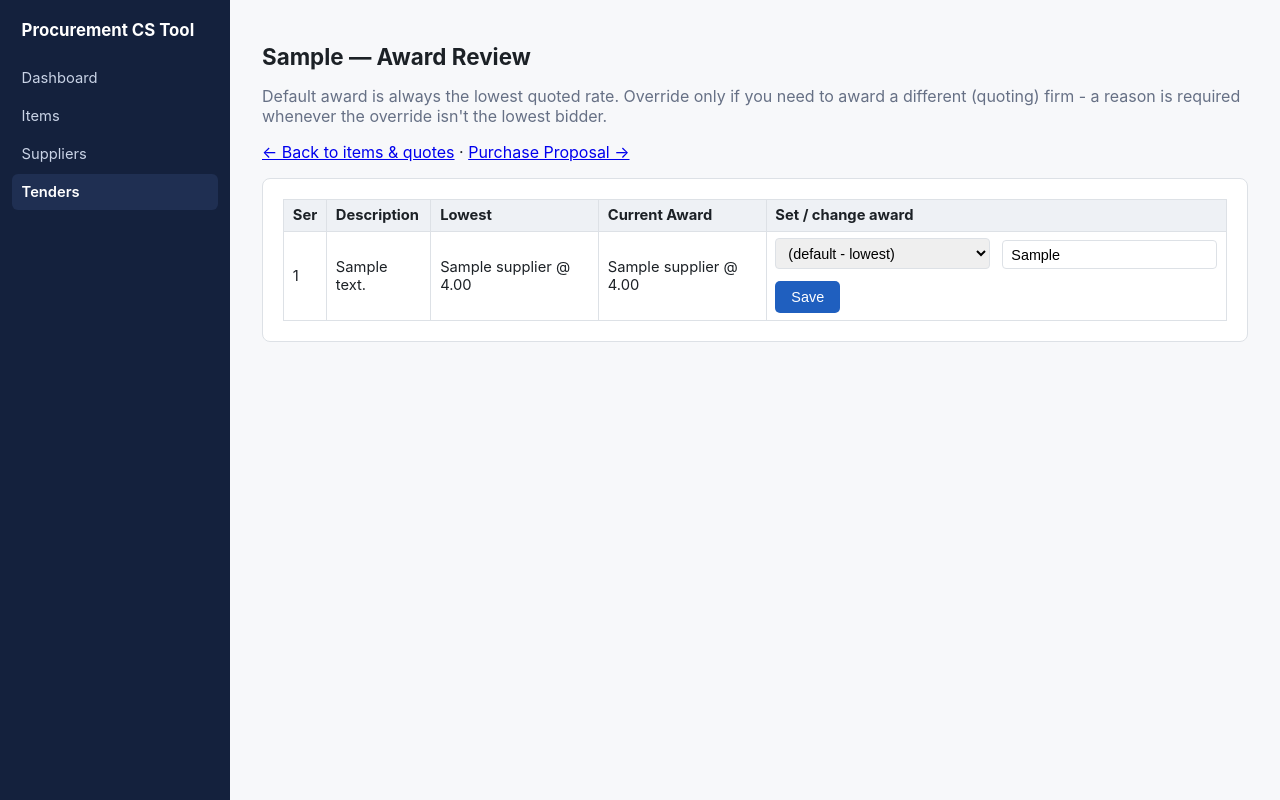
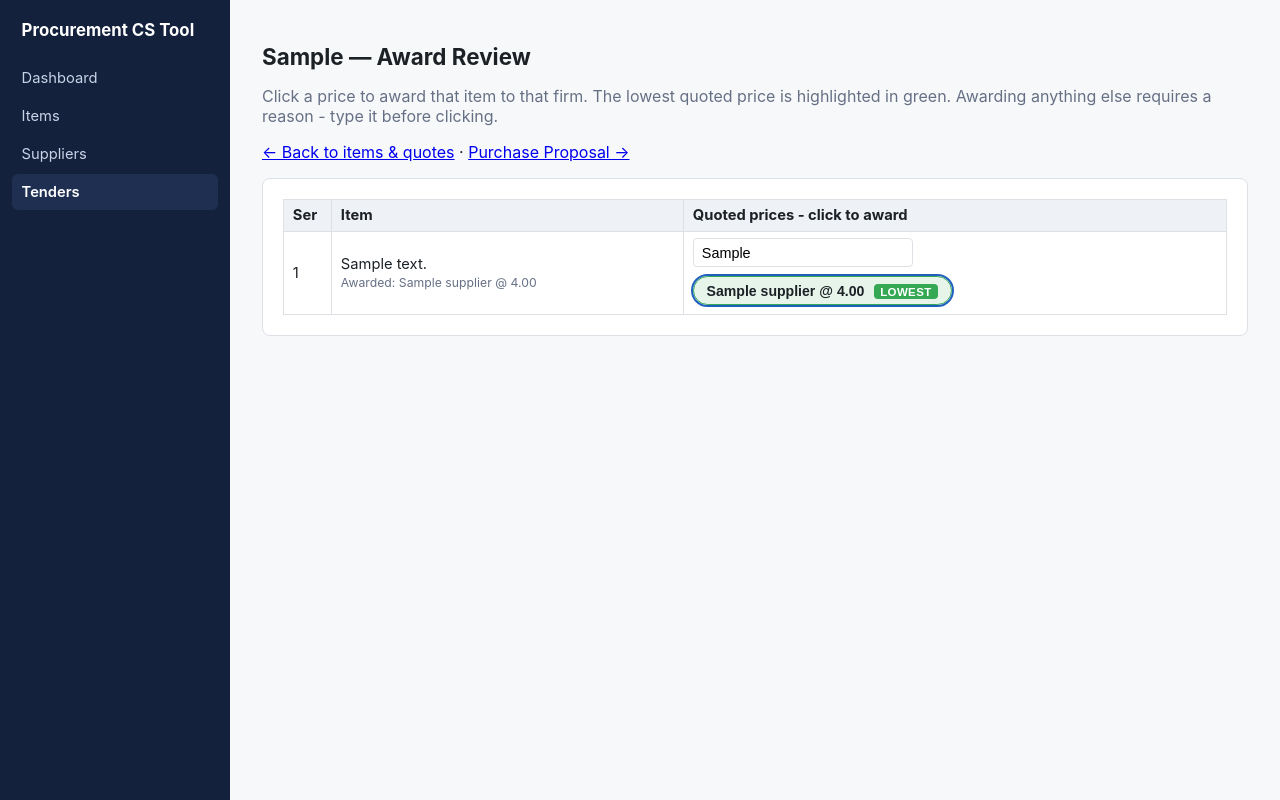
Before and after one commit to pretyiman/procurement-cs-tool, a FastAPI app: page /tenders/1/award in a window 1280 px wide. Run offline with FastAPI, Linux system fonts and the light colour scheme; tables that the repository leaves empty hold one stand-in row (values such as "Sample post").

Commit message:
Phase 8: visual side-by-side award comparison
Redesigns Award Review: every quoting supplier for an item now
renders as a clickable price pill in ascending-price order, lowest
badged and highlighted; clicking a pill submits the award directly
(multiple submit buttons sharing name="awarded_supplier_id" in one
per-item form) instead of a dropdown + separate Save button. A
"Reset to lowest" button appears once an item has an override. No
award_engine.py changes - validate_override/resolve_award were
already correct; this only needed lowest_supplier_id threaded into
the award_review route's row dict for the template to mark the
right pill.

Verified: pytest tests/ (17, unchanged) passes. Manually confirmed on
a running server (after ruling out a --reload staleness red herring,
now documented in CLAUDE.md): lowest pill is badged/highlighted by
default and carries the award with no reason needed; a non-lowest
pill without a reason is rejected (400); with a reason it becomes the
awarded pill while the lowest badge correctly stays on the actual
cheapest option; "Reset to lowest" clears the override.

```diff
--- a/app/main.py
+++ b/app/main.py
@@ -571,6 +571,7 @@ def award_review(tender_id: int, request: Request, session: Session = Depends(ge
         rows.append(
             {
                 "item": ai.item,
+                "lowest_supplier_id": result.lowest_supplier_id,
                 "lowest_name": cs.suppliers_by_id[result.lowest_supplier_id].name
                 if result.lowest_supplier_id
                 else None,
--- a/app/templates/award_review.html
+++ b/app/templates/award_review.html
@@ -3,56 +3,53 @@
 {% block content %}
 <h1>{{ tender.inquiry_no }} &mdash; Award Review</h1>
 <p class="muted">
-  Default award is always the lowest quoted rate. Override only if you need
-  to award a different (quoting) firm - a reason is required whenever the
-  override isn't the lowest bidder.
+  Click a price to award that item to that firm. The lowest quoted price is
+  highlighted in green. Awarding anything else requires a reason - type it
+  before clicking.
 </p>
 <p><a href="/tenders/{{ tender.id }}">&larr; Back to items &amp; quotes</a> &middot; <a href="/tenders/{{ tender.id }}/proposal">Purchase Proposal &rarr;</a></p>
 
-<div class="card" style="overflow-x:auto">
+<div class="card">
   <table>
     <thead>
-      <tr>
-        <th>Ser</th><th>Description</th><th>Lowest</th><th>Current Award</th><th>Set / change award</th>
-      </tr>
+      <tr><th style="width:3rem">Ser</th><th style="width:22rem">Item</th><th>Quoted prices - click to award</th></tr>
     </thead>
     <tbody>
       {% for row in rows %}
       <tr>
         <td>{{ row.item.ser }}</td>
-        <td>{{ row.item.item_master.description }}</td>
         <td>
-          {% if row.lowest_name %}{{ row.lowest_name }} @ {{ '%.2f'|format(row.lowest_rate) }}
-          {% else %}<span class="nq">no quotes</span>{% endif %}
-        </td>
-        <td>
+          {{ row.item.item_master.description }}
+          <br>
           {% if row.invalid_override %}
-            <span class="nq">override invalid (supplier no longer quotes this item) - needs review</span>
+            <small class="nq">override invalid (supplier no longer quotes this item) - needs review</small>
           {% elif row.awarded_name %}
-            {{ row.awarded_name }} @ {{ '%.2f'|format(row.awarded_rate) }}
-            {% if row.is_override %}<br><small class="muted">override: {{ row.override_reason }}</small>{% endif %}
+            <small class="muted">
+              Awarded: {{ row.awarded_name }} @ {{ '%.2f'|format(row.awarded_rate) }}
+              {% if row.is_override %} (override){% endif %}
+            </small>
+            {% if row.is_override and row.override_reason %}<br><small class="muted">Reason: {{ row.override_reason }}</small>{% endif %}
           {% else %}
-            <span class="nq">unresolved (NQ by every firm)</span>
+            <small class="nq">unresolved (NQ by every firm)</small>
           {% endif %}
         </td>
         <td>
           {% if row.options %}
-          <form method="post" action="/tenders/{{ tender.id }}/items/{{ row.item.id }}/award" class="row-form">
-            <div class="field" style="min-width:170px">
-              <select name="awarded_supplier_id">
-                <option value="">(default - lowest)</option>
-                {% for sid, name, rate in row.options %}
-                <option value="{{ sid }}" {{ 'selected' if row.awarded_supplier_id == sid and row.is_override else '' }}>
-                  {{ name }} @ {{ '%.2f'|format(rate) }}
-                </option>
-                {% endfor %}
-              </select>
-            </div>
-            <div class="field" style="min-width:200px">
-              <input type="text" name="award_reason" placeholder="Reason (required if not lowest)"
-                     value="{{ row.override_reason or '' }}">
-            </div>
-            <button type="submit">Save</button>
+          <form method="post" action="/tenders/{{ tender.id }}/items/{{ row.item.id }}/award">
+            <input type="text" name="award_reason" placeholder="Reason (required if not lowest)"
+                   value="{{ row.override_reason or '' }}"
+                   style="width:220px; display:inline-block; margin-bottom:0.4rem;">
+            <br>
+            {% for sid, name, rate in row.options %}
+            <button type="submit" name="awarded_supplier_id" value="{{ sid }}"
+                    class="price-pill {{ 'lowest' if sid == row.lowest_supplier_id else '' }} {{ 'awarded' if sid == row.awarded_supplier_id else '' }}">
+              {{ name }} @ {{ '%.2f'|format(rate) }}
+              {% if sid == row.lowest_supplier_id %}<span class="badge">Lowest</span>{% endif %}
+            </button>
+            {% endfor %}
+            {% if row.is_override %}
+            <button type="submit" name="awarded_supplier_id" value="" class="btn btn-secondary" style="padding:0.35rem 0.8rem;font-size:0.85rem;">Reset to lowest</button>
+            {% endif %}
           </form>
           {% else %}
           <span class="nq">no firm quoted this item</span>
```
Also changed, not shown: CLAUDE.md (+11 -0 lines), PLAN.md (+14 -1 lines).
